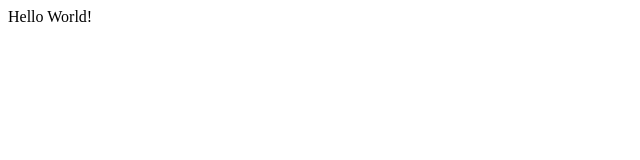
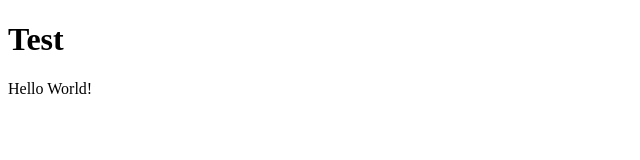
Before and after one commit to davidlasslberger/davidlasslberger.github.io, a plain HTML site: page index.html in a window 1280 px wide. Shown: the whole page, without its empty margins (0-640 px from the left). Drawn offline with Linux system fonts and the light colour scheme.

Commit message:
Update index.html

```diff
--- a/index.html
+++ b/index.html
@@ -4,6 +4,12 @@
         <title>Basic Web Page</title>
     </head>
     <body>
-Hello World!
+        <h1>
+            Test
+        </h1>
+        <p>
+            Hello World!
+        </p>
+
     </body>
 </html>
```
